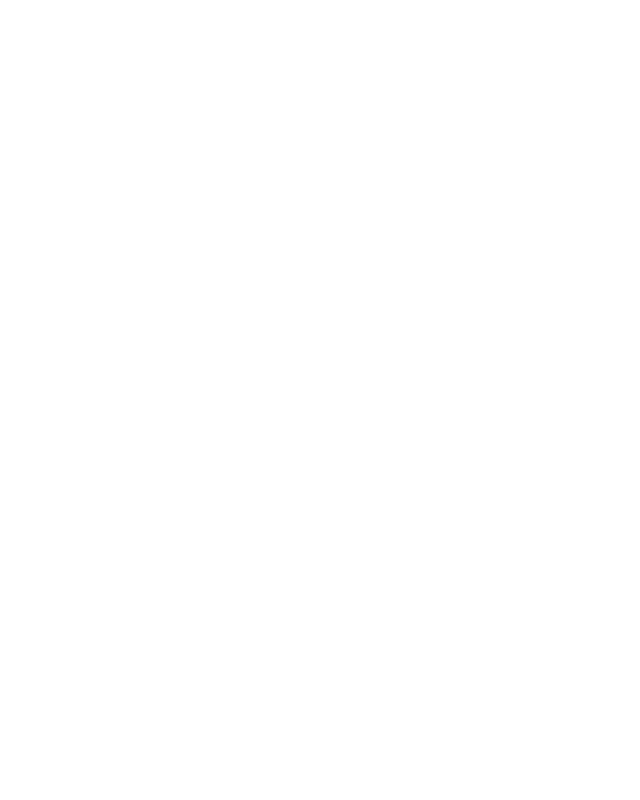
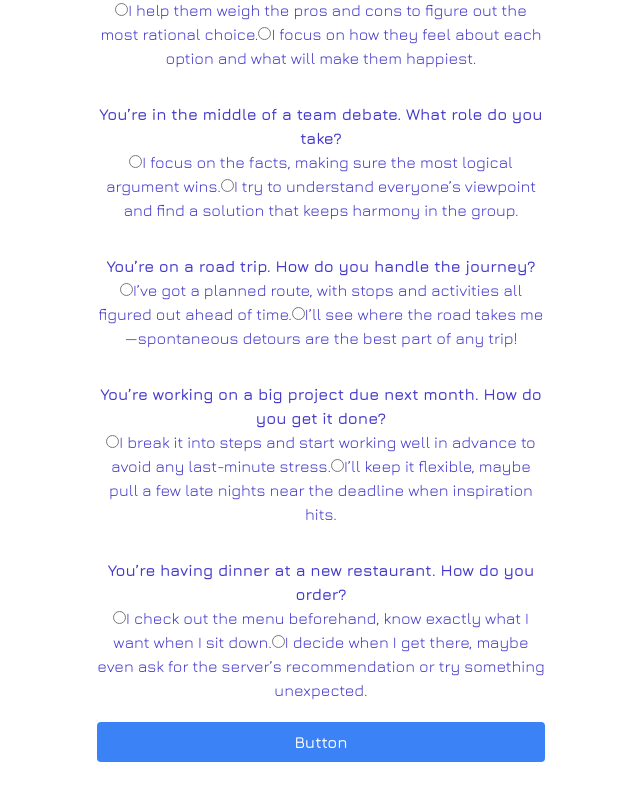
Before and after one commit to tamoimi/match-personality, a React (Vite) app: page / in a window 1280 px wide. Shown: the part 1174-1974 px from the top of the page, without its empty margins (319-959 px from the left). Before the commit the page ends 1092 px from the top, so only its background shows below. Built offline with nearby package versions, Linux system fonts and the light colour scheme.

Commit message:
feat: added condition

```diff
--- a/src/App.tsx
+++ b/src/App.tsx
@@ -17,8 +17,9 @@
   };
 
   return (
-    <div className="text-center text-indigo-700 font-Jura">
+    <div className="max-w-md m-auto my-10 text-center text-indigo-700 font-Jura">
       <h1 className="text-3xl text-gray-500">Find Your Animal Based on MBTI</h1>
+      {!result ? (
         <form onSubmit={handleSubmit(onSubmit)}>
           {questions.map((q, index) => (
             <Questions
@@ -29,10 +30,14 @@
               name={q.name} // 각 질문에 고유한 이름을 전달
             />
           ))}
-        <input type="submit" value="Submit" />
+          <button
+            type="submit"
+            className="w-full px-4 py-2 mt-5 font-bold text-white bg-blue-500 rounded hover:bg-blue-700"
+          >
+            Button
+          </button>
         </form>
-
-      {result && (
+      ) : (
         <div>
           <h2>Your MBTI Type: {result.mbti}</h2>
           <h3>Your Animal: {result.animal}</h3>
```
Lines whose indentation alone changed are shown as unchanged.
